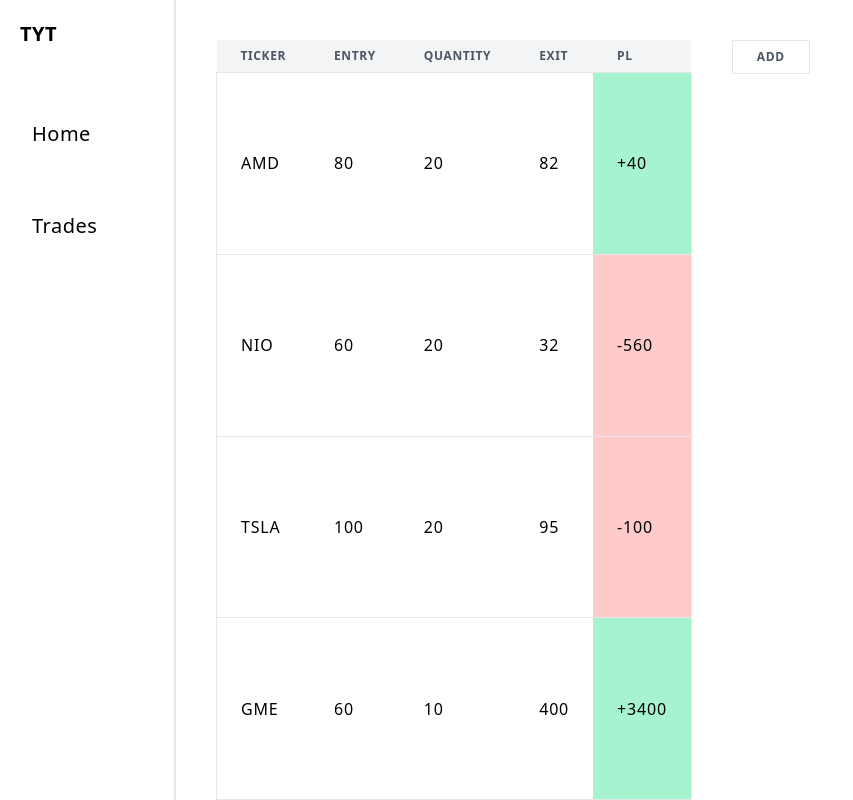
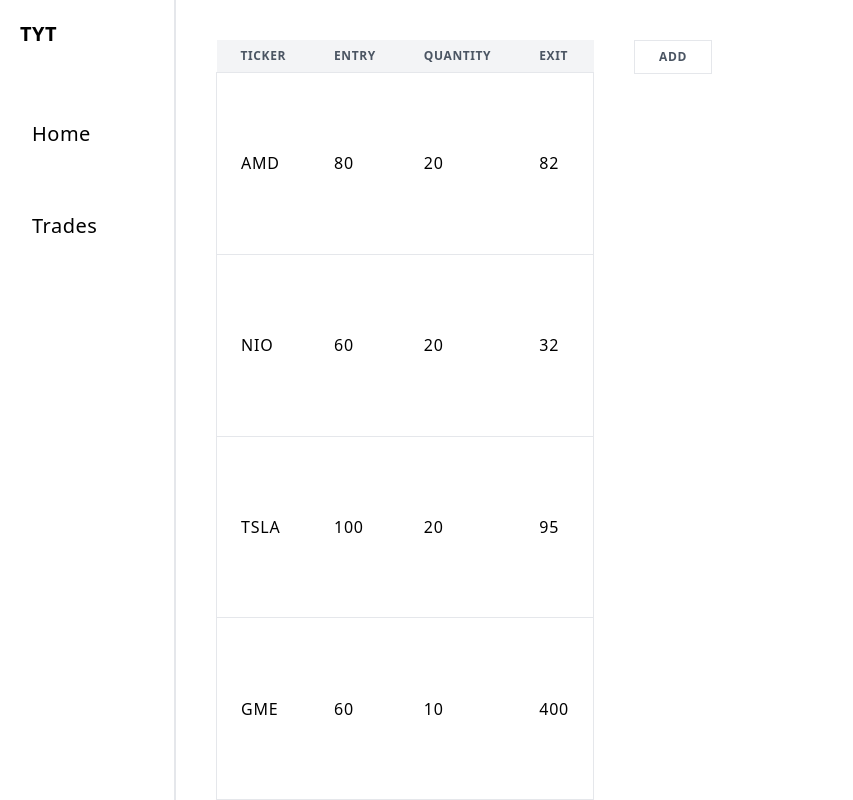
Before and after one commit to jackomoffett/tyt-clientapp, a Next.js app: page /trades in a window 1280 px wide. Shown: the whole page, without its empty margins (0-853 px from the left). Built offline with nearby package versions, Linux system fonts and the light colour scheme.

Commit message:
Added table component and split code up

```diff
--- /dev/null
+++ b/components/index.js
@@ -0,0 +1,7 @@
+// Table
+export { Table } from "./table/table";
+export { Row } from "./table/row.js";
+export { Cell } from "./table/cell.js";
+
+// Navbar
+export { Navbar } from "./navbar/navbar.js";
--- /dev/null
+++ b/components/table/cell.js
@@ -0,0 +1,7 @@
+export const Cell = (props) => {
+  return (
+    <td className="px-6 py-2 tracking-wider uppercase">{props.children}</td>
+  );
+};
+
+export default Cell;
--- /dev/null
+++ b/components/table/row.js
@@ -0,0 +1,5 @@
+export const Row = (props) => {
+  return <tr className="text-left border border-gray-200">{props.children}</tr>;
+};
+
+export default Row;
--- /dev/null
+++ b/components/table/table.js
@@ -0,0 +1,16 @@
+export const Table = (props) => {
+  return (
+    <>
+      <table className="table-auto rounded-lg whitespace-no-wrap bg-white table-striped relative ml-10 mt-10">
+        <thead>
+          <tr className="text-left border-b border-gray-200 bg-gray-100">
+            {props.tableHeaders}
+          </tr>
+        </thead>
+        <tbody>{props.tableRows}</tbody>
+      </table>
+    </>
+  );
+};
+
+export default Table;
--- a/pages/_app.js
+++ b/pages/_app.js
@@ -1,7 +1,7 @@
 // import '../styles/globals.css'
 import "tailwindcss/tailwind.css";
 import "../styles/globals.css";
-import { Navbar } from "../components/navbar/navbar";
+import { Navbar } from "../components/index";
 import Head from "next/head";
 
 function MyApp({ Component, pageProps }) {
--- a/pages/trades.js
+++ b/pages/trades.js
@@ -1,4 +1,5 @@
 import React, { useState } from "react";
+import { Table, Row, Cell } from "../components";
 
 export const Trades = () => {
   const [headers, setHeaders] = useState([
@@ -6,7 +7,6 @@
     "entry",
     "quantity",
     "exit",
-    "pl",
   ]);
   const [trades, setTrades] = useState([
     {
@@ -50,24 +50,21 @@
 
   const tableRows = () => {
     return trades.map((trade, index) => {
-      const pl = profitLoss(trade);
-
+      //   const pl = profitLoss(trade);
       return (
-        <tr key={index} className="text-left border border-gray-200">
-          <td className="px-6 py-2 tracking-wider uppercase">{trade.ticker}</td>
-          <td className="px-6 py-2 tracking-wider uppercase">{trade.entry}</td>
-          <td className="px-6 py-2 tracking-wider uppercase">
-            {trade.quantity}
-          </td>
-          <td className="px-6 py-2 tracking-wider uppercase">{trade.exit}</td>
-          <td
+        <Row key={index}>
+          <Cell>{trade.ticker}</Cell>
+          <Cell>{trade.entry}</Cell>
+          <Cell>{trade.quantity}</Cell>
+          <Cell>{trade.exit}</Cell>
+          {/* <td
             className={`px-6 py-2 tracking-wider uppercase ${
               pl > 0 ? "bg-green-200" : "bg-red-200"
             }`}
           >
             {pl > 0 ? `+${pl}` : pl}
-          </td>
-        </tr>
+          </td> */}
+        </Row>
       );
     });
   };
@@ -78,14 +75,7 @@
 
   return (
     <div className="flex ">
-      <table className="table-auto rounded-lg whitespace-no-wrap bg-white table-striped relative ml-10 mt-10">
-        <thead>
-          <tr className="text-left border-b border-gray-200 bg-gray-100">
-            {tableHeaders()}
-          </tr>
-        </thead>
-        <tbody>{tableRows()}</tbody>
-      </table>
+      <Table tableHeaders={tableHeaders()} tableRows={tableRows()} />
       <div className="ml-10 mt-10">
         <button
           type="button"
```
